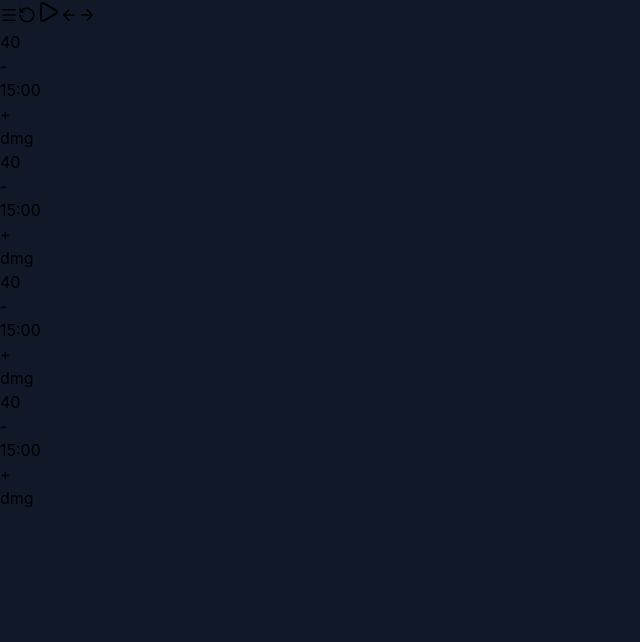
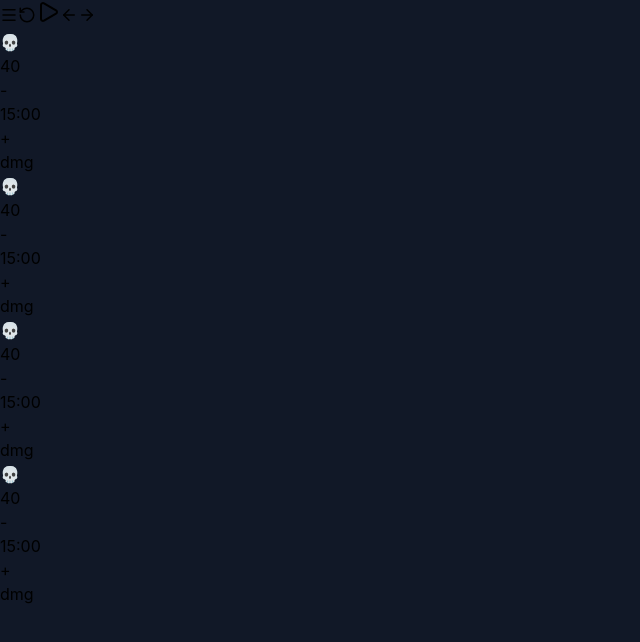
Before and after one commit to abarros6/commander-tracker, a React (Vite) app: page / in a window 1280 px wide. Both pictures are taken after a click on the button "Start Game". Shown: the top 642 px of the page, without its empty margins (0-640 px from the left). Built offline with nearby package versions, Linux system fonts and the light colour scheme.

Commit message:
feat: life and death and skip dead players

```diff
--- a/src/App.jsx
+++ b/src/App.jsx
@@ -16,6 +16,8 @@ export default function CommanderTracker() {
   const [animatedActivePlayer, setAnimatedActivePlayer] = useState(0);
   const [showCommanderDamageModal, setShowCommanderDamageModal] = useState(false);
   const [commanderDamagePlayerIndex, setCommanderDamagePlayerIndex] = useState(null);
+  const [deathButtonStates, setDeathButtonStates] = useState({});
+  const deathTimeoutRefs = useRef({});
   const intervalRef = useRef(null);
   const animationRef = useRef(null);
   const holdIntervalRef = useRef(null);
@@ -35,7 +37,7 @@ export default function CommanderTracker() {
     if (isRunning && activePlayer !== null) {
       intervalRef.current = setInterval(() => {
         setPlayers(prev => prev.map((p, idx) => {
-          if (idx === activePlayer && p.time > 0) {
+          if (idx === activePlayer && p.time > 0 && !p.isDead) {
             return { ...p, time: p.time - 1 };
           }
           return p;
@@ -60,6 +62,10 @@ export default function CommanderTracker() {
       if (resetTimeoutRef.current) {
         clearTimeout(resetTimeoutRef.current);
       }
+      // Clear all death timeouts
+      Object.values(deathTimeoutRefs.current).forEach(timeout => {
+        if (timeout) clearTimeout(timeout);
+      });
     };
   }, [isRunning, activePlayer]);
 
@@ -162,6 +168,51 @@ export default function CommanderTracker() {
     }, 5000);
   };
 
+  const handleDeathButtonClick = (playerIdx) => {
+    // Clear existing timeout for this player
+    if (deathTimeoutRefs.current[playerIdx]) {
+      clearTimeout(deathTimeoutRefs.current[playerIdx]);
+    }
+
+    const currentState = deathButtonStates[playerIdx] || 'normal';
+    const player = players[playerIdx];
+
+    if (!player.isDead) {
+      // Death sequence (alive -> dead)
+      if (currentState === 'normal') {
+        setDeathButtonStates(prev => ({ ...prev, [playerIdx]: 'first' }));
+      } else if (currentState === 'first') {
+        setDeathButtonStates(prev => ({ ...prev, [playerIdx]: 'second' }));
+      } else if (currentState === 'second') {
+        // Mark player as dead
+        setPlayers(prev => prev.map((p, idx) =>
+          idx === playerIdx ? { ...p, isDead: true } : p
+        ));
+        setDeathButtonStates(prev => ({ ...prev, [playerIdx]: 'normal' }));
+        return; // Don't set timeout if marking as dead
+      }
+    } else {
+      // Revival sequence (dead -> alive)
+      if (currentState === 'normal') {
+        setDeathButtonStates(prev => ({ ...prev, [playerIdx]: 'revive_first' }));
+      } else if (currentState === 'revive_first') {
+        setDeathButtonStates(prev => ({ ...prev, [playerIdx]: 'revive_second' }));
+      } else if (currentState === 'revive_second') {
+        // Revive player
+        setPlayers(prev => prev.map((p, idx) =>
+          idx === playerIdx ? { ...p, isDead: false } : p
+        ));
+        setDeathButtonStates(prev => ({ ...prev, [playerIdx]: 'normal' }));
+        return; // Don't set timeout if reviving
+      }
+    }
+
+    // Set timeout to reset to normal after 5 seconds
+    deathTimeoutRefs.current[playerIdx] = setTimeout(() => {
+      setDeathButtonStates(prev => ({ ...prev, [playerIdx]: 'normal' }));
+    }, 5000);
+  };
+
   const nextPlayer = () => {
     // Clockwise order for 4 players: left-top → right-top → right-bottom → left-bottom
     // Clockwise order for 3 players: left-top → right-top → left-bottom
@@ -169,15 +220,21 @@ export default function CommanderTracker() {
     if (gameSettings.numberOfPlayers === 3) {
       // 3-player clockwise: 0 (left-top) → 2 (right-top) → 1 (left-bottom) → 0
       const clockwiseOrder = [0, 2, 1];
-      const currentIndex = clockwiseOrder.indexOf(activePlayer);
-      const nextIndex = (currentIndex + 1) % 3;
-      nextPlayerIndex = clockwiseOrder[nextIndex];
+      const alivePlayers = clockwiseOrder.filter(idx => !players[idx]?.isDead);
+      if (alivePlayers.length === 0) return; // All players dead
+
+      const currentIndex = alivePlayers.indexOf(activePlayer);
+      const nextIndex = (currentIndex + 1) % alivePlayers.length;
+      nextPlayerIndex = alivePlayers[nextIndex];
     } else {
       // 4-player clockwise: 0 (left-top) → 2 (right-top) → 3 (right-bottom) → 1 (left-bottom) → 0
       const clockwiseOrder = [0, 2, 3, 1];
-      const currentIndex = clockwiseOrder.indexOf(activePlayer);
-      const nextIndex = (currentIndex + 1) % 4;
-      nextPlayerIndex = clockwiseOrder[nextIndex];
+      const alivePlayers = clockwiseOrder.filter(idx => !players[idx]?.isDead);
+      if (alivePlayers.length === 0) return; // All players dead
+
+      const currentIndex = alivePlayers.indexOf(activePlayer);
+      const nextIndex = (currentIndex + 1) % alivePlayers.length;
+      nextPlayerIndex = alivePlayers[nextIndex];
     }
     setActivePlayer(nextPlayerIndex);
   };
@@ -188,15 +245,21 @@ export default function CommanderTracker() {
     if (gameSettings.numberOfPlayers === 3) {
       // 3-player counter-clockwise: 0 (left-top) ← 2 (right-top) ← 1 (left-bottom) ← 0
       const clockwiseOrder = [0, 2, 1];
-      const currentIndex = clockwiseOrder.indexOf(activePlayer);
-      const previousIndex = (currentIndex - 1 + 3) % 3;
-      previousPlayerIndex = clockwiseOrder[previousIndex];
+      const alivePlayers = clockwiseOrder.filter(idx => !players[idx]?.isDead);
+      if (alivePlayers.length === 0) return; // All players dead
+
+      const currentIndex = alivePlayers.indexOf(activePlayer);
+      const previousIndex = (currentIndex - 1 + alivePlayers.length) % alivePlayers.length;
+      previousPlayerIndex = alivePlayers[previousIndex];
     } else {
       // 4-player counter-clockwise: 0 (left-top) ← 2 (right-top) ← 3 (right-bottom) ← 1 (left-bottom) ← 0
       const clockwiseOrder = [0, 2, 3, 1];
-      const currentIndex = clockwiseOrder.indexOf(activePlayer);
-      const previousIndex = (currentIndex - 1 + 4) % 4;
-      previousPlayerIndex = clockwiseOrder[previousIndex];
+      const alivePlayers = clockwiseOrder.filter(idx => !players[idx]?.isDead);
+      if (alivePlayers.length === 0) return; // All players dead
+
+      const currentIndex = alivePlayers.indexOf(activePlayer);
+      const previousIndex = (currentIndex - 1 + alivePlayers.length) % alivePlayers.length;
+      previousPlayerIndex = alivePlayers[previousIndex];
     }
     setActivePlayer(previousPlayerIndex);
   };
@@ -209,7 +272,8 @@ export default function CommanderTracker() {
         id: i + 1,
         life: startingLife,
         time: timeInSeconds,
-        commanderDamage: commanderDamageArray
+        commanderDamage: commanderDamageArray,
+        isDead: false
       });
     }
     return newPlayers;
@@ -268,6 +332,13 @@ export default function CommanderTracker() {
     if (animationRef.current) {
       clearTimeout(animationRef.current);
     }
+
+    // Clear death button states and timeouts
+    setDeathButtonStates({});
+    Object.values(deathTimeoutRefs.current).forEach(timeout => {
+      if (timeout) clearTimeout(timeout);
+    });
+    deathTimeoutRefs.current = {};
 
     const timeInSeconds = gameSettings.timerMinutes * 60;
     const newPlayers = createPlayers(gameSettings.numberOfPlayers, gameSettings.startingLife, timeInSeconds);
@@ -571,7 +642,9 @@ export default function CommanderTracker() {
             className={`
               border-4 rounded-xl transition-all touch-manipulation
               p-3 ${positionClass} w-[clamp(260px,35vw,350px)] h-36 ${rotationClass}
-              ${(isSelectingStartingPlayer ? animatedActivePlayer === idx : activePlayer === idx)
+              ${player.isDead
+                ? 'bg-gray-800 border-red-600 opacity-60'
+                : (isSelectingStartingPlayer ? animatedActivePlayer === idx : activePlayer === idx)
                 ? `${getPlayerColor(idx)} shadow-lg`
                 : getPlayerColorDefault(idx)
               }
@@ -580,6 +653,31 @@ export default function CommanderTracker() {
             {/* Table layout content */}
             <div className="flex items-center justify-between w-full h-full">
               <div className="flex-1">
+                {/* Death Button - positioned in top left */}
+                <div className="absolute top-1 left-1">
+                  <button
+                    onClick={(e) => {
+                      e.stopPropagation();
+                      handleDeathButtonClick(idx);
+                    }}
+                    className={`w-8 h-8 rounded-full text-lg transition-colors ${
+                      player.isDead
+                        ? deathButtonStates[idx] === 'normal' || !deathButtonStates[idx]
+                          ? 'bg-red-800 border-2 border-red-600 hover:bg-red-700'
+                          : deathButtonStates[idx] === 'revive_first'
+                          ? 'bg-orange-600 hover:bg-orange-700 border-2 border-orange-400'
+                          : 'bg-green-600 hover:bg-green-700 border-2 border-green-400'
+                        : deathButtonStates[idx] === 'normal' || !deathButtonStates[idx]
+                        ? 'bg-gray-700 hover:bg-gray-600 border-2 border-gray-500'
+                        : deathButtonStates[idx] === 'first'
+                        ? 'bg-orange-600 hover:bg-orange-700 border-2 border-orange-400'
+                        : 'bg-red-600 hover:bg-red-700 border-2 border-red-400'
+                    }`}
+                    title={player.isDead ? "Revive player (tap 3 times)" : "Mark player as dead (tap 3 times)"}
+                  >
+                    💀
+                  </button>
+                </div>
               </div>
 
               <div className="flex flex-col items-center">
```
